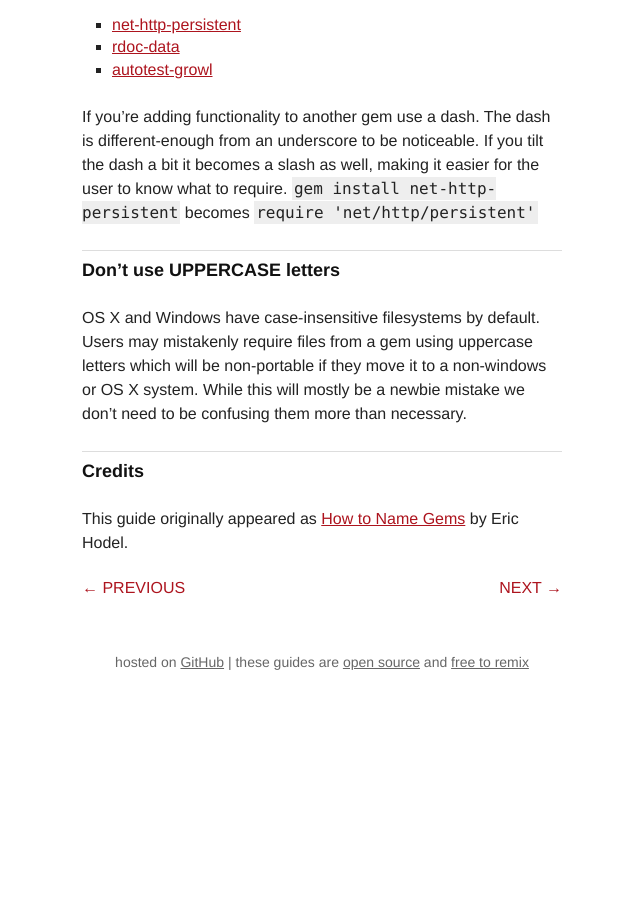
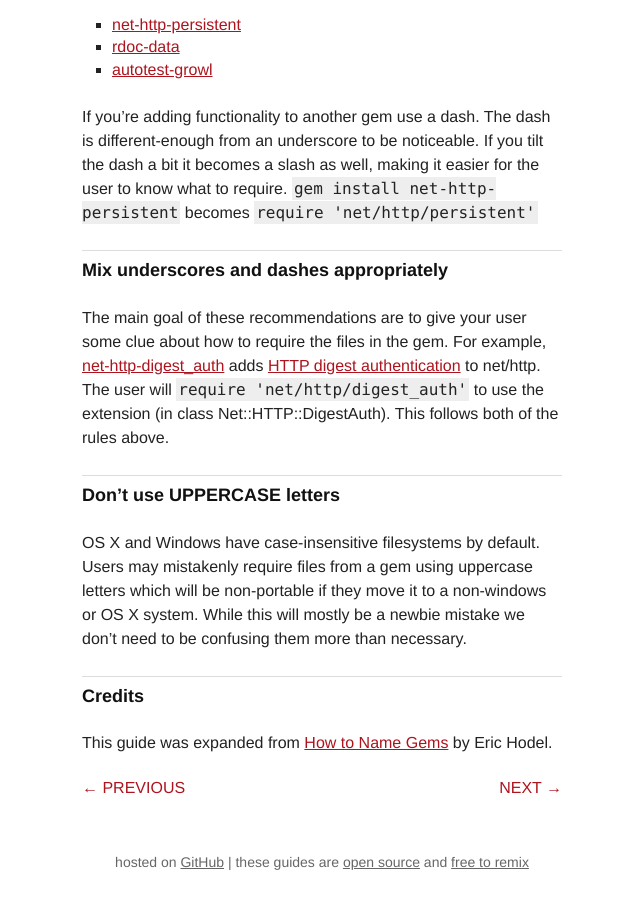
Before and after one commit to radar/guides, a Jekyll site: the page built from name-your-gem.md, in a window 1280 px wide and 900 px high, scrolled down 595 px. Shown: the whole window, without its empty margins (318-958 px from the left). Built offline with Jekyll 4.4.1, drawn with Linux system fonts in a browser that asks for light colours; before the commit the page ends 1315 px from its top, so only the background shows below that.

Commit message:
Add paragraph about mixing _ and -
Suggested by Ryan Fitzgerald

```diff
--- a/name-your-gem.md
+++ b/name-your-gem.md
@@ -31,6 +31,16 @@ bit it becomes a slash as well, making it easier for the user to know what to
 require.  `gem install net-http-persistent` becomes
 `require 'net/http/persistent'`
 
+Mix underscores and dashes appropriately
+----------------------------------------
+
+The main goal of these recommendations are to give your user some clue about
+how to require the files in the gem.  For example,
+[net-http-digest_auth](https://rubygems.org/gems/net-http-digest_auth) adds
+[HTTP digest authentication](http://tools.ietf.org/html/rfc2617) to net/http.
+The user will `require 'net/http/digest_auth'` to use the extension
+(in class Net::HTTP::DigestAuth).  This follows both of the rules above.
+
 Don't use UPPERCASE letters
 ---------------------------
 
@@ -43,5 +53,5 @@ necessary.
 Credits
 -------
 
-This guide originally appeared as [How to Name
+This guide was expanded from [How to Name
 Gems](http://blog.segment7.net/2010/11/15/how-to-name-gems) by Eric Hodel.
```
